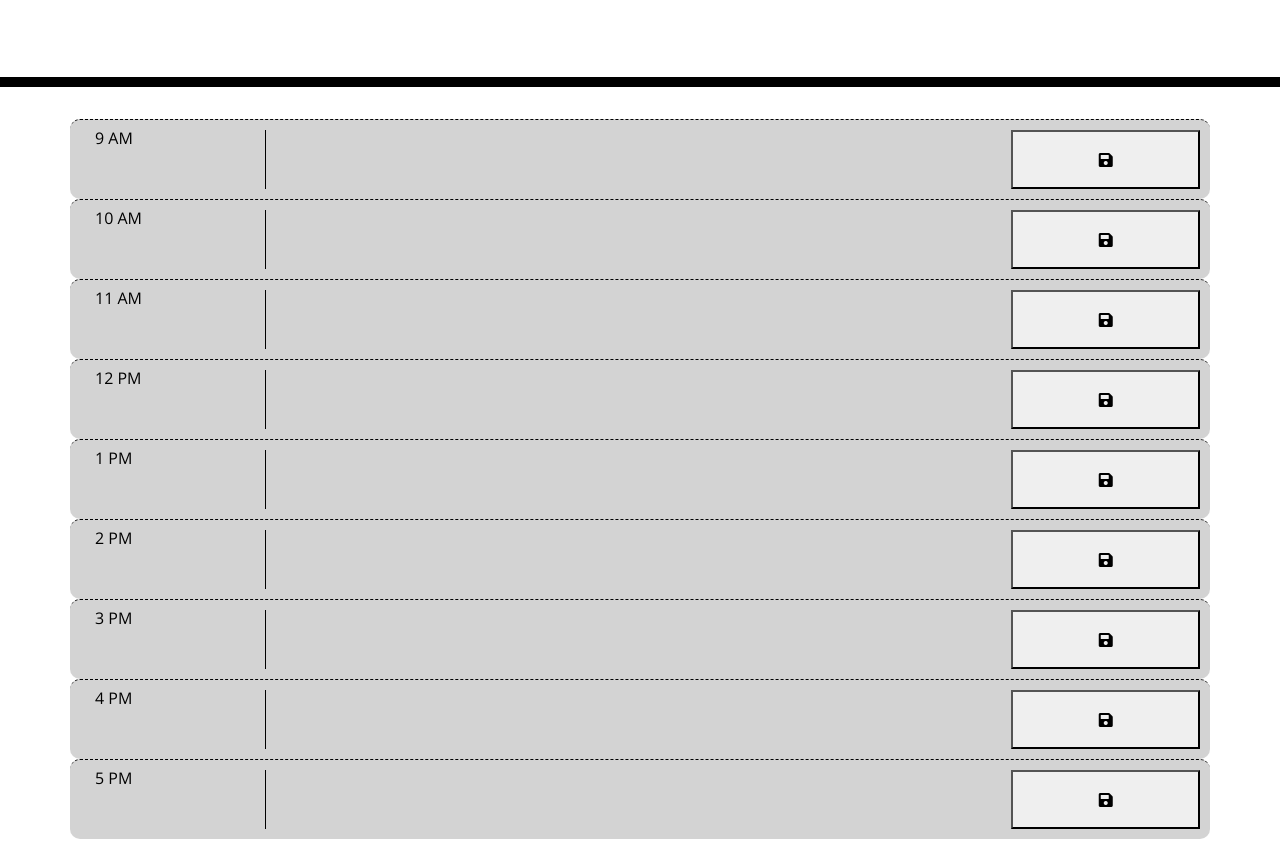
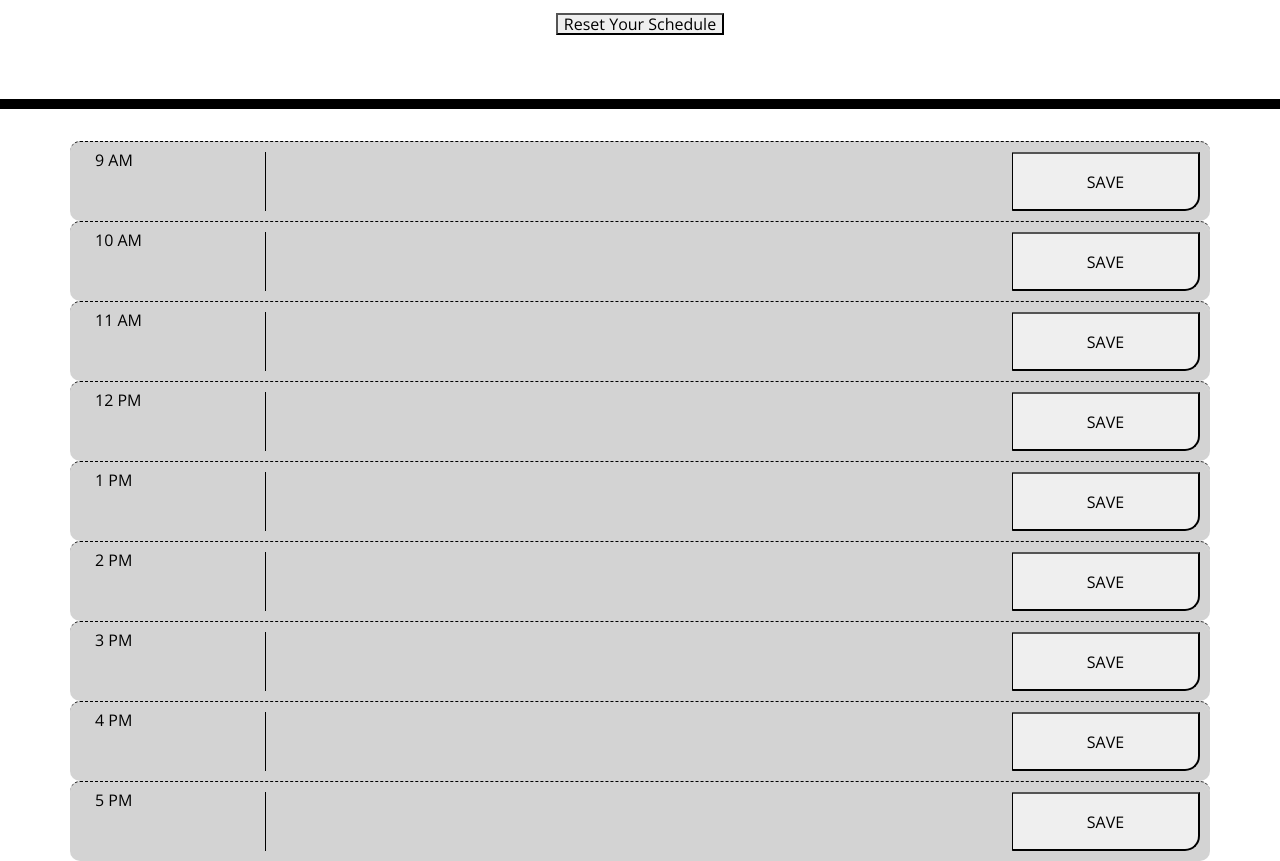
Before and after one commit to bendrakeacker/Third-Party-API-Workday-Schedule, a plain HTML site: page assets/index.html in a window 1280 px wide. Shown: the part 181-1042 px from the top of the page. Before the commit the page ends 1020 px from the top, so only its background shows below. Drawn offline with nearby package versions, Linux system fonts and the light colour scheme.

Commit message:
outlined js file

```diff
--- a/assets/index.html
+++ b/assets/index.html
@@ -27,62 +27,59 @@
 	  <h1 class="display-3">Work Day Scheduler</h1>
 	  <p class="lead">A simple calendar app for scheduling your work day</p>
 	  <p id="currentDay" class="lead"></p>
+	  <button id="resetBtn">Reset Your Schedule</button>
 	</header>
 	<div class="container">
-      <!-- Timeblocks go here -->
 	  <div class="row hour">
 		<div class="col col-lg col-md col-sm">9 AM</div>
 		<textarea name="input" class="col-8 col-lg-8 col-md-8 col-sm-8 textarea"></textarea>
-        <button class="col col-lg col-md col-sm saveBtn"><i class="fas fa-save"></i></button>
+		<button class="col col-lg col-md col-sm saveBtn">SAVE</button>
 	  </div>
 	  <div class="row hour">
 		<div class="col col-lg col-md col-sm">10 AM</div>
 		<textarea name="input" class="col-8 col-lg-8 col-md-8 col-sm-8 textarea"></textarea>
-        <button class="col col-lg col-md col-sm saveBtn"><i class="fas fa-save"></i></button>
+		<button class="col col-lg col-md col-sm saveBtn">SAVE</i></button>
 	  </div>
 	  <div class="row hour">
 		<div class="col col-lg col-md col-sm">11 AM</div>
 		<textarea name="input" class="col-8 col-lg-8 col-md-8 col-sm-8 textarea"></textarea>
-        <button class="col col-lg col-md col-sm saveBtn"><i class="fas fa-save"></i></button>
+		<button class="col col-lg col-md col-sm saveBtn">SAVE</button>
 	  </div>
 	  <div class="row hour">
 		<div class="col col-lg col-md col-sm">12 PM</div>
 		<textarea name="input" class="col-8 col-lg-8 col-md-8 col-sm-8 textarea"></textarea>
-        <button class="col col-lg col-md col-sm saveBtn"><i class="fas fa-save"></i></button>
+		<button class="col col-lg col-md col-sm saveBtn">SAVE</button>
 	  </div>
 	  <div class="row hour">
 		<div class="col col-lg col-md col-sm">1 PM</div>
 		<textarea name="input" class="col-8 col-lg-8 col-md-8 col-sm-8 textarea"></textarea>
-        <button class="col col-lg col-md col-sm saveBtn"><i class="fas fa-save"></i></button>
+		<button class="col col-lg col-md col-sm saveBtn">SAVE</button>
 	  </div>
 	  <div class="row hour">
 		<div class="col col-lg col-md col-sm">2 PM</div>
 		<textarea name="input" class="col-8 col-lg-8 col-md-8 col-sm-8 textarea"></textarea>
-        <button class="col col-lg col-md col-sm saveBtn"><i class="fas fa-save"></i></button>
+		<button class="col col-lg col-md col-sm saveBtn">SAVE</button>
 	  </div>
 	  <div class="row hour">
 		<div class="col col-lg col-md col-sm">3 PM</div>
 		<textarea name="input" class="col-8 col-lg-8 col-md-8 col-sm-8 textarea"></textarea>
-        <button class="col col-lg col-md col-sm saveBtn"><i class="fas fa-save"></i></button>
+		<button class="col col-lg col-md col-sm saveBtn">SAVE</button>
 	  </div>
 	  <div class="row hour">
 		<div class="col col-lg col-md col-sm">4 PM</div>
 		<textarea name="input" class="col-8 col-lg-8 col-md-8 col-sm-8 textarea"></textarea>
-        <button class="col col-lg col-md col-sm saveBtn"><i class="fas fa-save"></i></button>
+		<button class="col col-lg col-md col-sm saveBtn">SAVE</button>
 	  </div>
 	  <div class="row hour">
 		<div class="col col-lg col-md col-sm">5 PM</div>
 		<textarea name="input" class="col-8 col-lg-8 col-md-8 col-sm-8 textarea"></textarea>
-        <button class="saveBtn col col-lg col-md col-sm"><i class="fas fa-save"></i></button>
+		<button class="saveBtn col col-lg col-md col-sm">SAVE</button>
 	  </div>
 	</div>
 
-
-
-
 	<script src="https://code.jquery.com/jquery-3.4.1.min.js"></script>
 	<script src="https://cdnjs.cloudflare.com/ajax/libs/moment.js/2.24.0/moment.min.js"></script>
-    <script src="lib/script.js">
+	<script src="script.js">
 
 	</script>
   </body>
--- a/assets/script.js
+++ b/assets/script.js
@@ -4,5 +4,29 @@ var inTime = "";
 var schedArr = JSON.parse(localStorage.getItem("Schedule")) || [];
 
 function clock() {
-    var time = setInterval(function()
+
 }
+
+function present() {
+
+}
+
+function past() {
+
+}
+
+function future() {
+
+}
+
+$(".saveBtn").on("click",function(){
+
+});
+
+function schedule() {
+
+}
+
+$(".resetBtn").on("click",function(){
+
+});
--- a/assets/style.css
+++ b/assets/style.css
@@ -43,26 +43,24 @@ body {
   }
 
   .past {
-    background-color: #d3d3d3;
+    background-color: red;
     color: white;
   }
 
   .present {
-    background-color: #ff6961;
+    background-color:lightgreen;
     color: white;
   }
 
   .future {
-    background-color: #77dd77;
+    background-color: blue;
     color: white;
   }
 
-  .saveBtn .col-2 {
+  .saveBtn {
     border-left: 1px solid black;
-
     border-bottom-right-radius: 15px;
-    background-color: #06AED5;
-    color: white;
+    color: black;
     float: right;
 
   }
```
Lines whose indentation alone changed are shown as unchanged.
